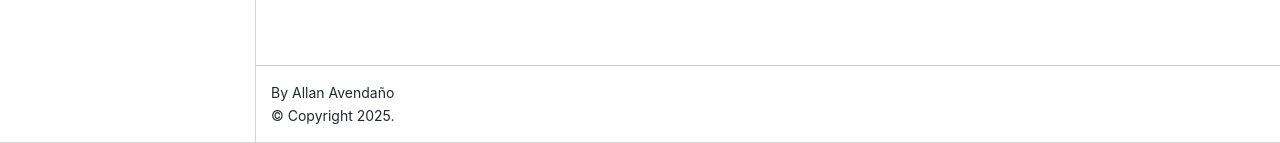
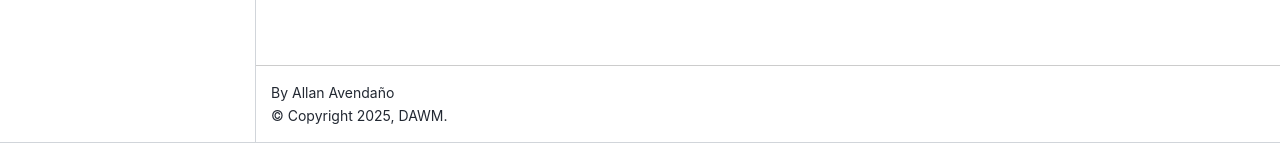
Before and after one commit to DAWMFIEC/DAWM-AI, a Sphinx documentation site: the page built from docs/source/index.rst, in a window 1280 px wide. Shown: the part 757-900 px from the top of the page. Built offline with Sphinx 7.4.7 and the Sphinx Book theme 1.1.4, drawn with Linux system fonts in a browser that asks for light colours; pages that are not in the unit, such as notebooks, are missing from menus.

Commit message:
copyright

```diff
--- a/docs/source/conf.py
+++ b/docs/source/conf.py
@@ -3,7 +3,7 @@
 # -- Project information
 
 project = 'Desarrollo de Aplicaciones Web y Móviles'
-copyright = '2025'
+copyright = '2025, DAWM'
 author = 'Allan Avendaño'
 
 release = '0.1'
```
